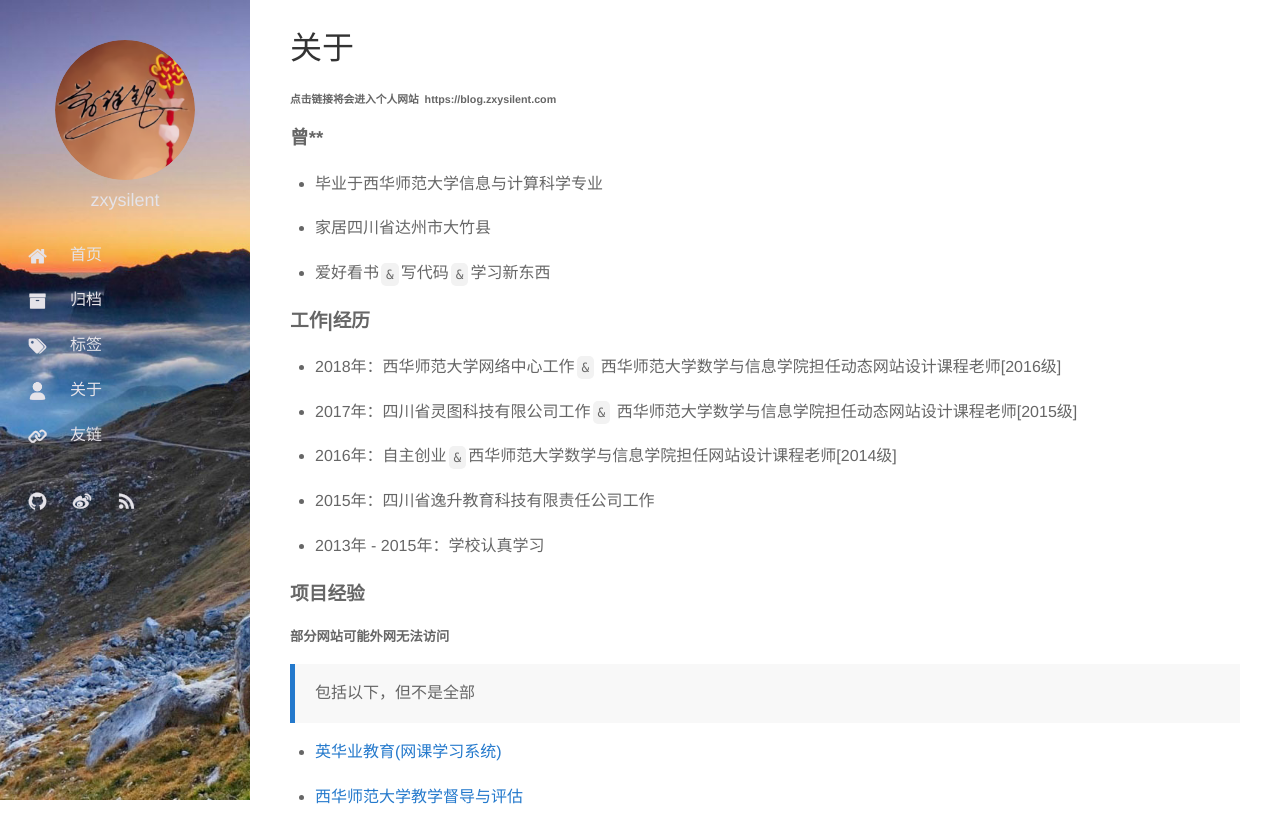
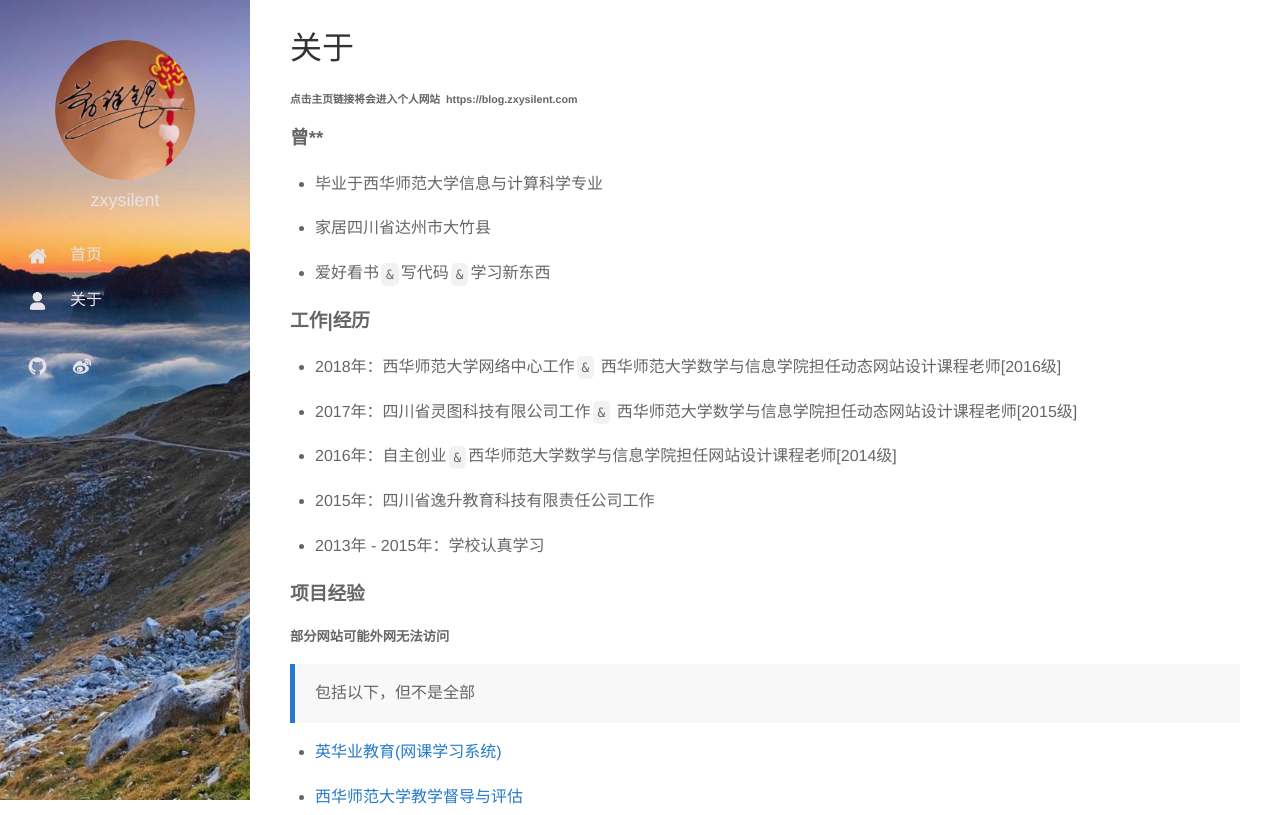
Before and after one commit to zxysilent/zxysilent.github.io, a plain HTML site: page index.html in a window 1280 px wide. Shown: the top 815 px of the page. Drawn offline with Linux system fonts and the light colour scheme; some packages are replaced by stand-ins of ours; a script that the page names is missing.

Commit message:
移除不用链接

```diff
--- a/index.html
+++ b/index.html
@@ -17,40 +17,30 @@
 				</div>
 				<ul class="buttons">
 					<li>
-						<a target="_blank" href="/" title="首页"><i class="iconfont icon-home"></i><span>首页</span></a>
+						<a href="https://blog.zxysilent.com" title="进入新站点首页"><i class="iconfont icon-home"></i><span>首页</span></a>
 					</li>
 					<li>
-						<a target="_blank" href="https://blog.zxysilent.com/archives/" title="归档"><i class="iconfont icon-archive"></i><span>归档</span></a>
-					</li>
-					<li>
-						<a target="_blank" href="https://blog.zxysilent.com/tags" title="标签"><i class="iconfont icon-tags"></i><span>标签</span></a>
-					</li>
-					<li>
-						<a target="_blank" href="/" title="关于"><i class="iconfont icon-user"></i><span>关于</span></a>
-					</li>
-					<li>
-						<a target="_blank" href="https://blog.zxysilent.com/links" title="友链"><i class="iconfont icon-link"></i><span>友链</span></a>
+						<a href="/" title="关于"><i class="iconfont icon-user"></i><span>关于</span></a>
 					</li>
 				</ul>
 				<ul class="buttons">
 					<li>
 						<a class="inline" rel="nofollow" target="_blank" href="https://github.com/zxysilent"><i class="iconfont icon-github-v" title="GitHub"></i></a>
 						<a class="inline" rel="nofollow" target="_blank" href="https://weibo.com/u/2909680165"><i class="iconfont icon-weibo" title="weibo"></i></a>
-						<a class="inline" href="https://blog.zxysilent.com/rss.html"><i class="iconfont icon-rss-v" title="RSS"></i></a>
 					</li>
 				</ul>
 			</div>
 		</nav>
 		<div id="header">
 			<div class="btn-bar"><i></i></div>
-			<h1><a target="_blank" href="/">zxysilent</a></h1>
+			<h1><a href="/">zxysilent</a></h1>
 			<a class="me" href="/"><img src="./res/img/logo.png" alt="zxysilent"/></a>
 		</div>
 		<div id="sidebar-mask" style="display: none;"></div>
 		<div id="main">
 			<article class="post page">
 				<h1 class="title">关于</h1>
-                <h6>点击链接将会进入个人网站&nbsp;&nbsp;https://blog.zxysilent.com</h6>
+				<h6>点击主页链接将会进入个人网站&nbsp;&nbsp;https://blog.zxysilent.com</h6>
 				<div class="entry-content">
 					<h3 id="-">曾**</h3>
 					<ul>
```
